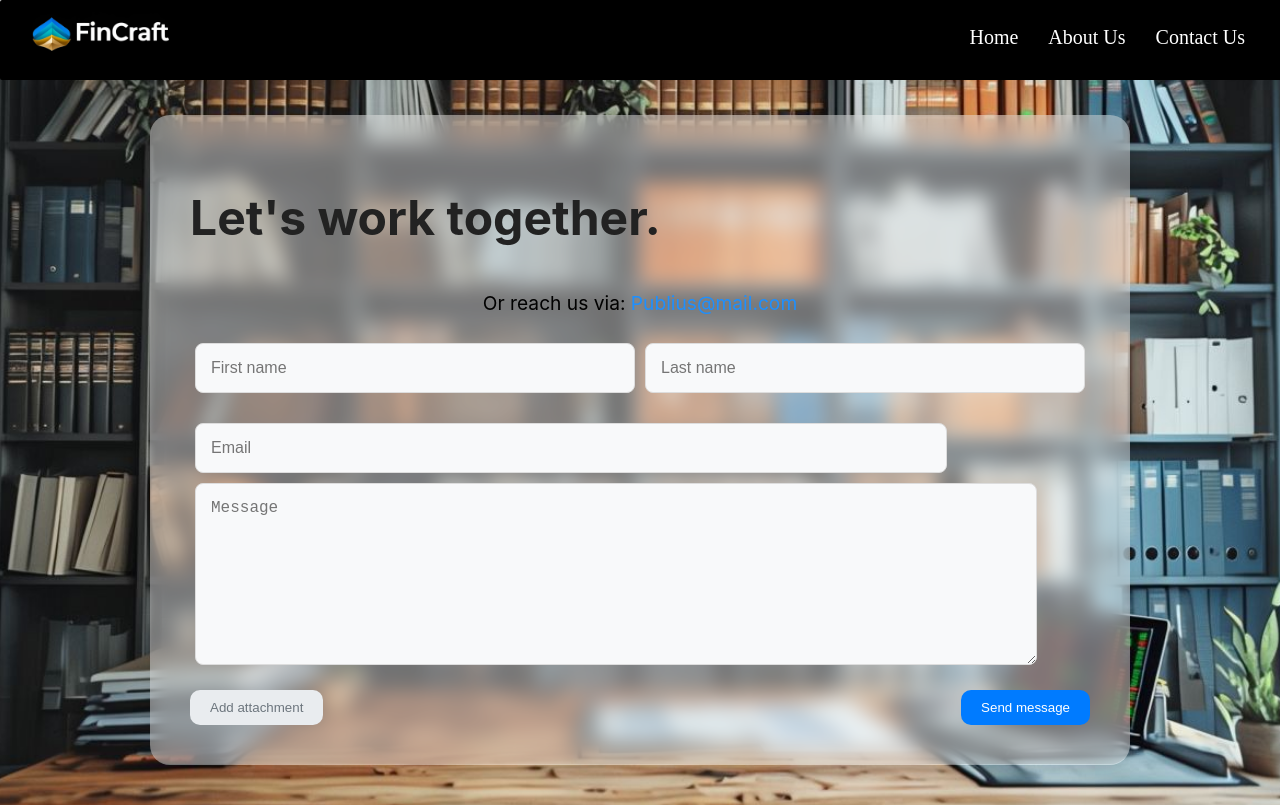
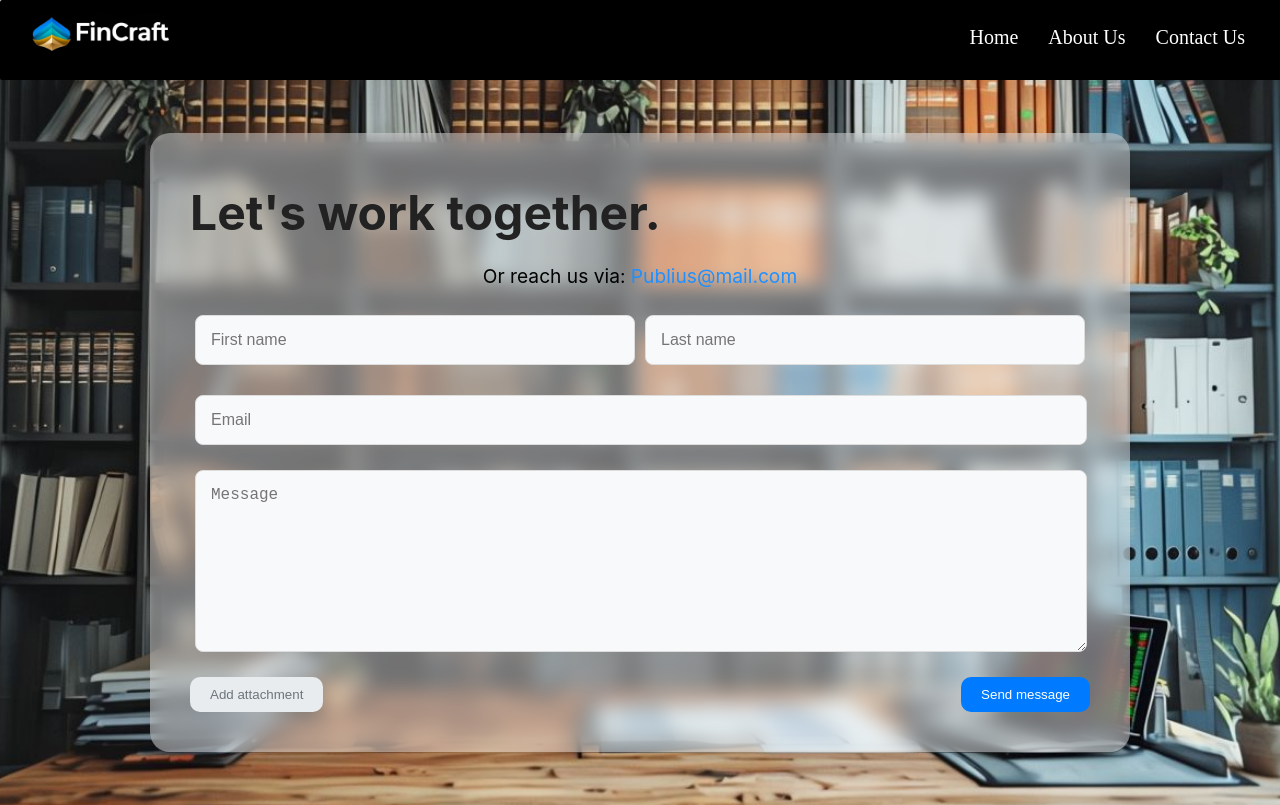
Before and after one commit to Banda-Aakash/FinCraft-Website, a React (Create React App) app: page /contact in a window 1280 px wide. Shown: the top 805 px of the page. Built offline with nearby package versions, Linux system fonts and the light colour scheme; a web font is replaced by a local one.

Commit message:
contact us css

```diff
--- a/src/Components/Contact.css
+++ b/src/Components/Contact.css
@@ -13,6 +13,7 @@
   }
 
   .contact-content {
+    margin-top: 5px;
     display: flex;
     justify-content: space-between;
     background-color: rgba(255, 255, 255, 0.4); /* Transparent white background */
@@ -33,6 +34,8 @@
   }
 
   .contact-info h1 {
+    margin-top: 10px;
+    margin-bottom: 10px;
     font-size: 3rem;
     color: #222;
   }
@@ -73,12 +76,13 @@
   }
 
   .full-width {
-    width: 80%;
+    width: 95.5%;
+    margin-bottom: 20px;
   }
 
   .message-field {
     height: 150px;
-    width: 90%;
+    width: 95.5%;
   }
 
   .form-actions {
```
